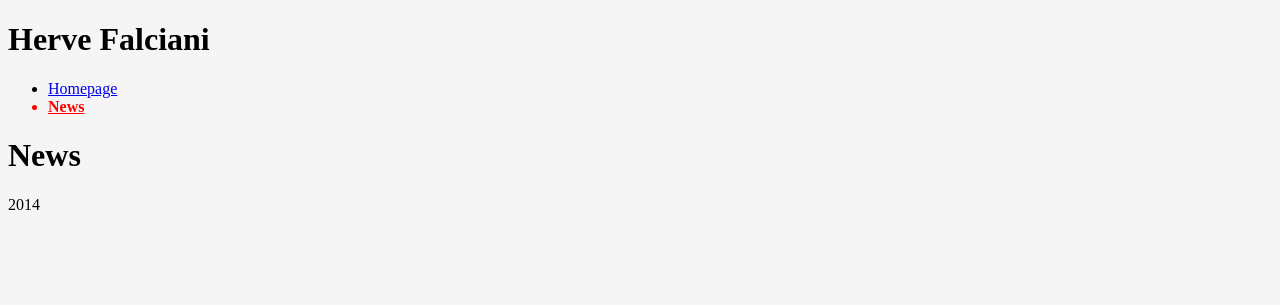
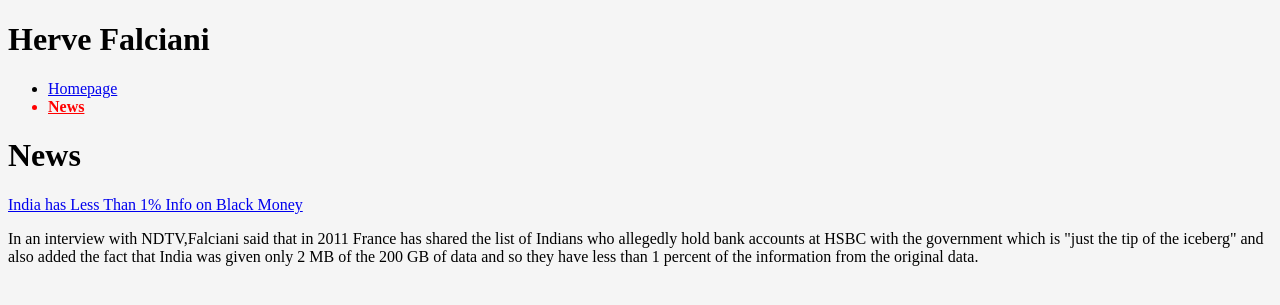
Before and after one commit to steelx/hervefalciani, a Jekyll site: the page built from news.html, in a window 1280 px wide. Shown: the top 305 px of the page. Built offline with Jekyll 4.4.1, drawn with Linux system fonts in a browser that asks for light colours; Markdown is read by kramdown in place of the engine named in the settings.

Commit message:
Looping over posts
Looping over posts and display them inside news page.

```diff
--- /dev/null
+++ b/_posts/2014-11-21-India-has-Less-Than-1percent-Info-on-BlackMoney.md
@@ -0,0 +1,20 @@
+---
+layout: news
+title: India has Less Than 1% Info on Black Money
+meta: In an interview with NDTV,Falciani said that in 2011 France has shared the list of Indians who allegedly hold bank accounts at HSBC with the government which is "just the tip of the iceberg" and also added the fact that India was given only 2 MB of the 200 GB of data and so they have less than 1 percent of the information from the original data.
+category: news
+---
+
+# India has Less Than 1% Info on Black Money, Lots More I Can Offer
+
+Herve Falciani is the whistle-blower who had carried out one of the
+biggest security breaches in Swiss banking history,obtaining details of some 127,000 accounts worth 180 billion euros which also contained the list of over 600 names which was recently shared by Central govt. with Supreme court.
+
+In an interview with NDTV,Falciani said that in 2011 France has shared the list of Indians who allegedly hold bank accounts at HSBC with the government which is
+>"just the tip of the iceberg" and also added the fact that India was given only 2 MB of the 200 GB of data and so they have less than 1 percent of the information from the original data.
+
+He is now helping investigators from several countries trying to fight large scale tax evasion, money laundering and corruption.Among these countries are US, France, Spain and Belgium.He is keen to help India and has said, "If India asks tomorrow we will send a proposal tomorrow".
+
+The whistle-blower also told NDTV that there is "1000 times more information" available for investigators and there are a lot of business procedures to be unveiled to them. "It's just up to (the Indian administration). They can contact us," he said.
+
+This week, PM Narendra Modi made an appreciable pitch at the G20 Summit in for "close coordination" among nations and transparency in efforts to retrieve black money. The Logical Indian is of the opinion that the government should take cognisance of above-said by Mr Falciani and should act immediately to carry out the necessary process to bring back the #BlackMoney as promised.
--- a/news.html
+++ b/news.html
@@ -6,4 +6,10 @@ group: "navigation"
 ---
 
 <h1>News</h1>
-<p>2014</p>
+
+{% for news in site.posts %}
+<div class="post">
+  <a href="{{news.url}}">{{news.title}}</a>
+  <p>{{news.meta}}</p>
+</div>
+{% endfor %}
```
